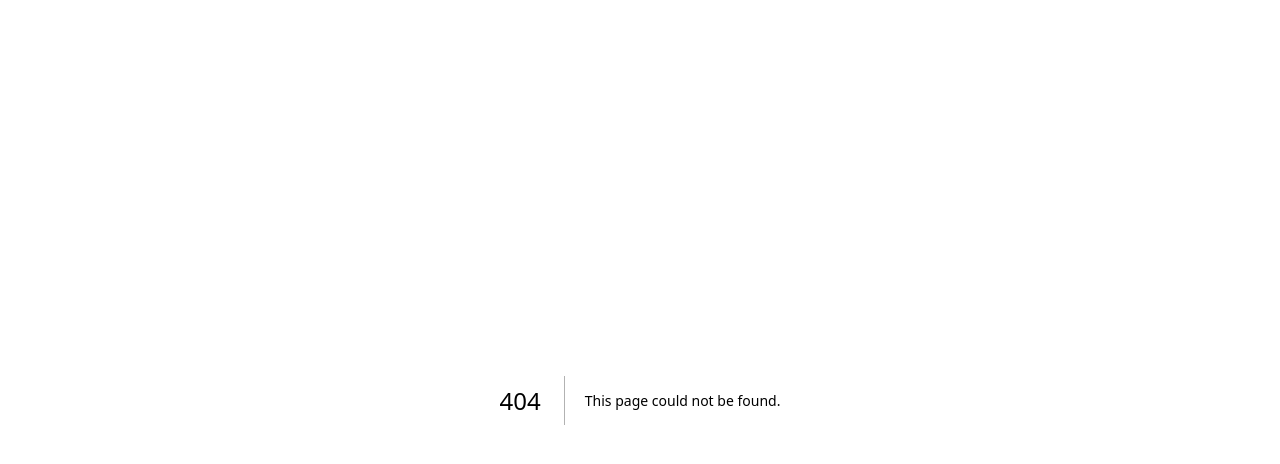
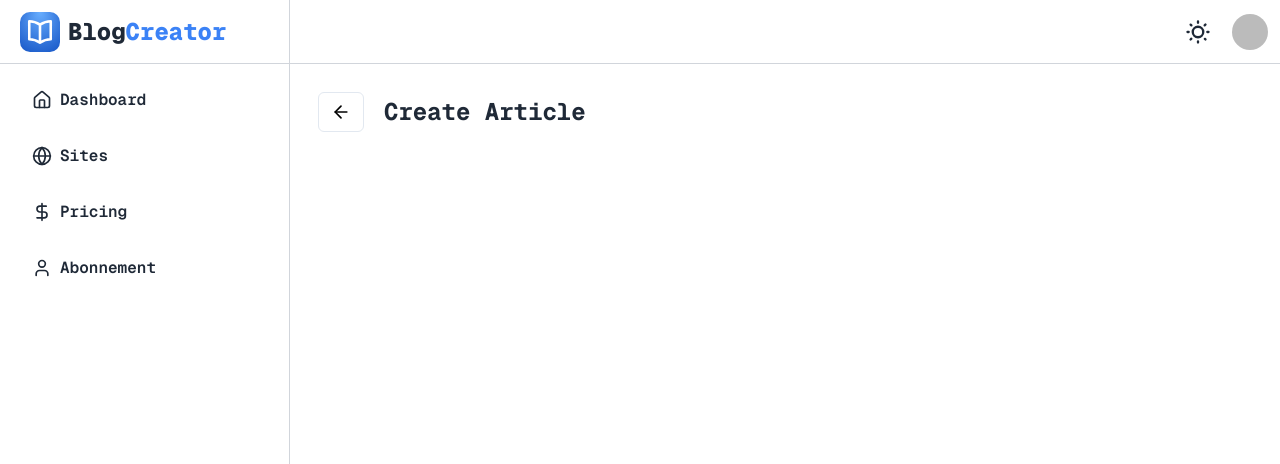
Before and after one commit to KevinPgn/SAAS-Site-Blog-Particulier, a Next.js app: page /profile/dashboard/1/create in a window 1280 px wide. Before the commit this address had no page. Shown: the top 464 px of the page. Built offline with nearby package versions, Linux system fonts and the light colour scheme; no server answers; sample sign-in values are in the browser's storage.

Commit message:
create new article

```diff
--- a/package.json
+++ b/package.json
@@ -24,6 +24,7 @@
     "next-themes": "^0.3.0",
     "react": "^18.3.1",
     "react-dom": "^18.3.1",
+    "react-hook-form": "^7.53.0",
     "react-toastify": "^10.0.5",
     "tailwind-merge": "^2.3.0",
     "tailwindcss-animate": "^1.0.7",
--- /dev/null
+++ b/src/app/profile/dashboard/[siteId]/create/page.tsx
@@ -0,0 +1,11 @@
+import { FormCreateArticle } from '@/components/dashboard/createArticle/FormCreateArticle'
+
+const CreateArticlePage = () => {
+  return (
+    <section className='w-full overflow-auto p-7 flex-1'>
+      <FormCreateArticle />
+    </section>
+  )
+}
+
+export default CreateArticlePage
--- a/src/app/profile/dashboard/[siteId]/page.tsx
+++ b/src/app/profile/dashboard/[siteId]/page.tsx
@@ -18,6 +18,7 @@ const SiteDashboardPage = async ({ params }: SiteDashboardPageProps) => {
       authorId: userId
     },
     select: {
+        id: true,
         posts: {
             select:{
                 id: true,
--- /dev/null
+++ b/src/components/dashboard/createArticle/FormCreateArticle.tsx
@@ -0,0 +1,15 @@
+"use client"
+import { createNewPost } from "@/server/Actions"
+import { useForm } from "react-hook-form"
+import {ArrowLeft} from 'lucide-react'
+import { Button } from "@/components/ui/button"
+import {useRouter} from 'next/navigation'
+export const FormCreateArticle = () => {
+  const router = useRouter()
+  return <div className="w-full">
+    <div className="flex items-center gap-5">
+        <Button variant="outline" className="px-3 text-black" onClick={() => router.back()}><ArrowLeft size={20} /></Button>
+        <h1 className="text-2xl font-bold">Create Article</h1>
+    </div>
+  </div>
+}
--- a/src/components/dashboard/siteDetail/ArticlesBtn.tsx
+++ b/src/components/dashboard/siteDetail/ArticlesBtn.tsx
@@ -1,13 +1,17 @@
 "use client"
 import { Button } from "@/components/ui/button"
 import {Plus, Settings, ExternalLink} from 'lucide-react'
+import { useRouter } from "next/navigation"
 
-export const ArticlesBtn = () => {
+export const ArticlesBtn = ({siteId}: {siteId: string}) => {
+  const router = useRouter()
   return <div className="w-full">
      <div className="w-full justify-end flex items-center gap-5">
         <Button variant='outline' className="gap-2 text-black"><ExternalLink size={18} /> View Blog</Button>
         <Button variant='outline' className="gap-2 text-black"><Settings size={18} /> Settings</Button>
-        <Button variant='blue' className="gap-2"><Plus size={18} /> Create Article</Button>
+        <Button
+        onClick={() => router.push(`/profile/dashboard/${siteId}/create`)}
+        variant='blue' className="gap-2"><Plus size={18} /> Create Article</Button>
     </div>
   </div>
 }
--- a/src/components/dashboard/siteDetail/SideDetails.tsx
+++ b/src/components/dashboard/siteDetail/SideDetails.tsx
@@ -5,7 +5,7 @@ export const SideDetails = ({site}: {site: any}) => {
   const posts = site?.posts
 
   return <>
-    <ArticlesBtn />
+    <ArticlesBtn siteId={site?.id} />
     <div className="w-full mt-5 border border-gray-200 rounded-md p-3 sm:p-5">
       <h2 className="text-xl sm:text-2xl font-extrabold">Articles</h2>
       <p className="text-sm sm:text-md text-gray-500 font-semibold mt-1 mb-4">Manage your articles in a simple and intuitive interface.</p>
```
Also changed, not shown: 1 other file (tests, documents, lock files or other folders).
